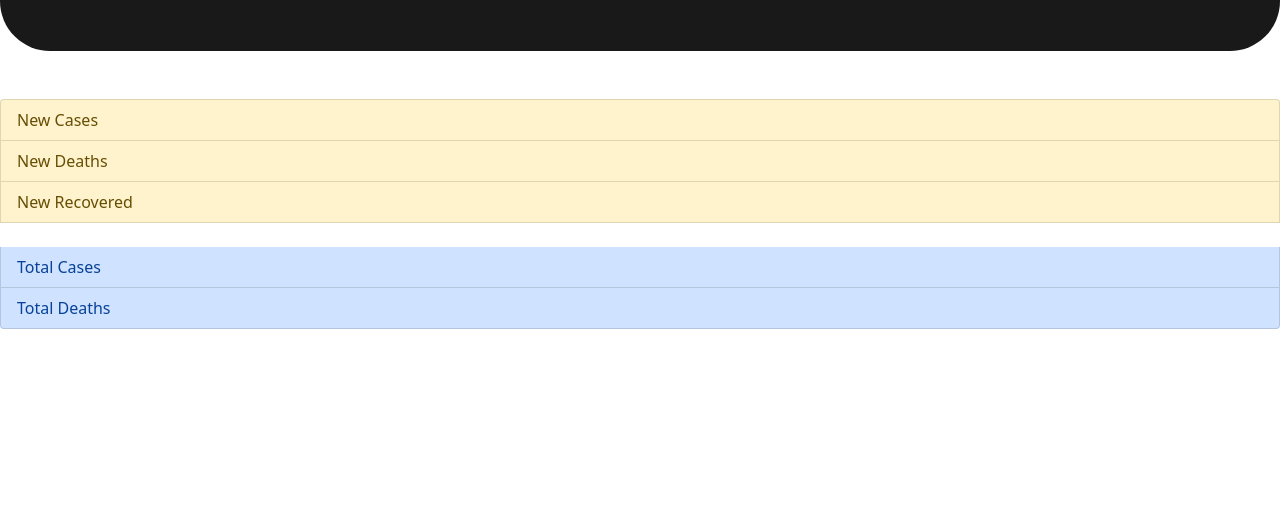
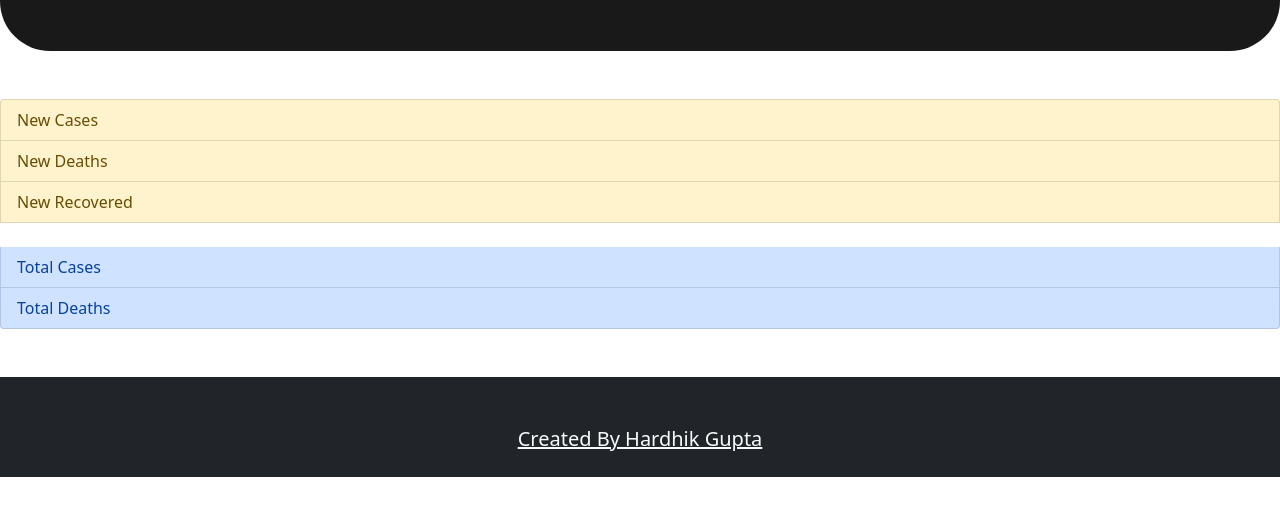
Before and after one commit to hardhikgupta/Covid19, a plain HTML site: page index.html in a window 1280 px wide. Shown: the part 199-714 px from the top of the page. Drawn offline with nearby package versions, Linux system fonts and the light colour scheme; no server answers.

Commit message:
footer added

```diff
--- a/index.html
+++ b/index.html
@@ -42,6 +42,11 @@
 
 
 
+<footer id="footer" class="bg-dark text-light mt-5 ">
+  <a href="https://hardhikgupta.github.io" class="text-light"><h5>Created By Hardhik Gupta</h5></a>
+</footer>
+
+
 
 
 
--- a/src/style.css
+++ b/src/style.css
@@ -10,3 +10,9 @@
 .span{
   float: right
 }
+
+#footer{
+  height: 100px;
+  padding: 50px;
+  text-align: center
+}
```
